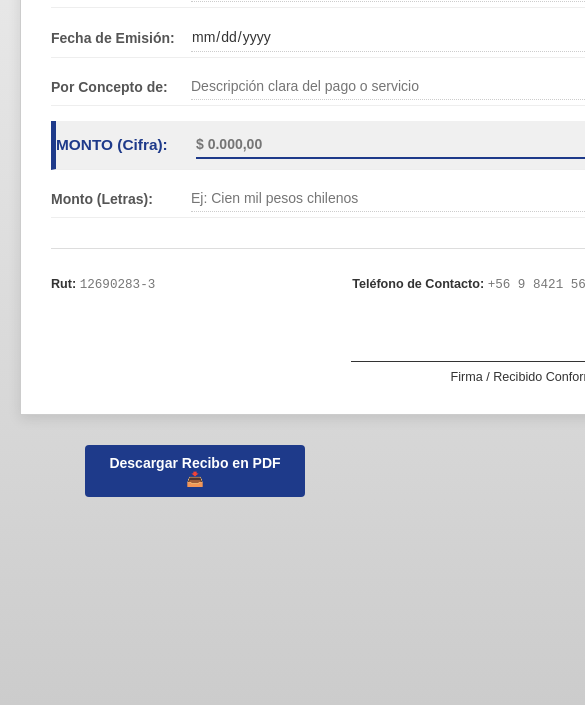
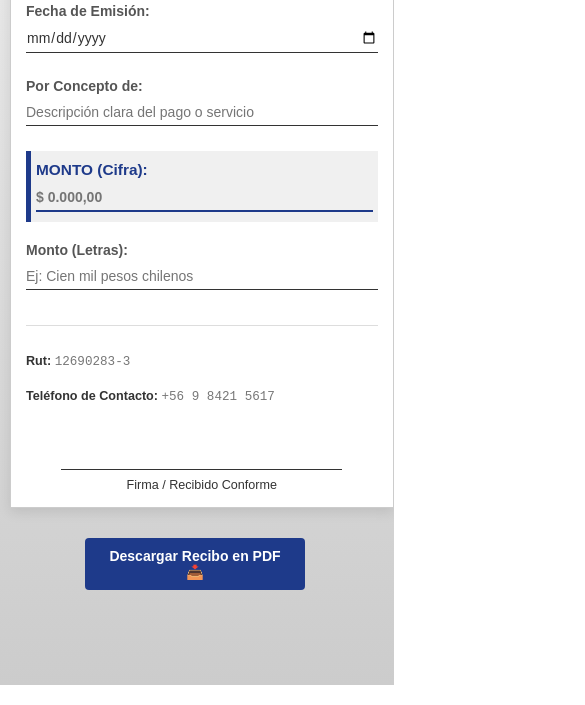
Before and after one commit to BenjaBarraza/creador-de-boletas-pdf, a plain HTML site: page index.html in a window 390 px wide. Shown: the part 179-884 px from the top of the page, 585 px wide, since content can reach past the window. Drawn offline with Linux system fonts and the light colour scheme.

Commit message:
Agregar estilos responsivos para mejorar la visualización en dispositivos móviles y ajustar el diseño del recibo.

```diff
--- a/index.html
+++ b/index.html
@@ -10,7 +10,6 @@
             font-family: Arial, sans-serif;
             margin: 0;
             padding: 20px;
-            /* Degradado Gris */
             background: linear-gradient(to bottom, #eeeeee, #cccccc);
             text-align: center;
             font-size: 14px;
@@ -25,9 +24,10 @@
             background-color: #fff;
             box-shadow: 0 4px 12px rgba(0, 0, 0, 0.1);
             text-align: left;
+            /* RESPONSIVO: Se ajustará en @media queries */
         }
 
-        /* Estilo del Encabezado */
+        /* Encabezado */
         .header {
             text-align: center;
             margin-bottom: 30px;
@@ -69,6 +69,7 @@
             font-family: inherit;
             background-color: transparent;
             border-bottom: 1px dotted #ccc;
+            min-width: 0; /* Necesario para que flexbox lo comprima */
         }
 
         /* Monto Destacado */
@@ -130,7 +131,69 @@
             transform: translateY(1px);
         }
 
+        /* ============================================== */
+        /* MEDIA QUERY: RESPONSIVO PARA TELÉFONOS (MÁX 600px) */
+        /* ============================================== */
+        @media (max-width: 600px) {
+
+            body {
+                padding: 10px; /* Reducir padding general */
+            }
+
+            .recibo-container {
+                width: 95%; /* Ocupa casi todo el ancho disponible */
+                padding: 15px; /* Reducir padding interno */
+                margin-top: 10px;
+            }
+
+            /* Campos de Datos: Etiqueta arriba, Input abajo */
+            .campo {
+                flex-direction: column; /* Apila elementos verticalmente */
+                align-items: flex-start; /* Alinea etiquetas a la izquierda */
+                border-bottom: none; /* Elimina la línea de separación que estorba */
+                margin-bottom: 20px;
+            }
+
+            .campo label {
+                width: 100%; /* La etiqueta ocupa todo el ancho */
+                margin-bottom: 5px;
+                font-size: 1em;
+            }
+
+            .dato-input {
+                width: 100%; /* El input ocupa todo el ancho */
+                border-bottom: 1px solid #333; /* Hacemos la línea de input más sólida */
+                padding-bottom: 5px;
+            }
+
+            /* Monto Destacado */
+            .campo[style*="background-color: #f9f9f9"] {
+                padding: 10px 5px !important; /* Ajustar padding */
+            }
+
+            /* Información Adicional: Rut y Teléfono */
+            .info-adicional {
+                flex-direction: column; /* Apila Rut y Teléfono */
+                text-align: left;
+            }
+
+            .info-adicional p {
+                margin-bottom: 8px;
+            }
+
+            /* Firma */
+            .firma {
+                text-align: center; /* Centrar la firma */
+            }
+
+            .firma-linea {
+                width: 80%; /* Hacer la línea de firma más ancha */
+            }
+        }
+
+        /* ============================================== */
         /* Estilos para impresión (PDF) */
+        /* ============================================== */
         @media print {
             .btn-descarga {
                 display: none;
@@ -205,29 +268,22 @@
     <button id="descargarBtn" class="btn-descarga">Descargar Recibo en PDF 📥</button>
 
     <script>
-        // 1. Función para limpiar los campos
+        // Función para limpiar los campos
         function limpiarCampos() {
-            // Se obtienen todos los elementos input del recibo por su clase
             const inputs = document.querySelectorAll('.recibo-container .dato-input');
-
             inputs.forEach(input => {
-                // El campo de fecha requiere un manejo especial, los de texto simplemente se vacían.
                 input.value = '';
             });
 
-            // Opcional: enfocar el primer campo para empezar a escribir de nuevo
             const primerInput = document.getElementById('inputDe');
             if (primerInput) {
                 primerInput.focus();
             }
         }
 
-        // 2. Función de impresión modificada
+        // Función de impresión modificada
         document.getElementById('descargarBtn').addEventListener('click', function() {
-            // Llama inmediatamente a la función de impresión
             window.print();
-
-            // Llama a limpiarCampos() después de un breve retraso (1500ms)
             setTimeout(limpiarCampos, 1500);
         });
     </script>
```
